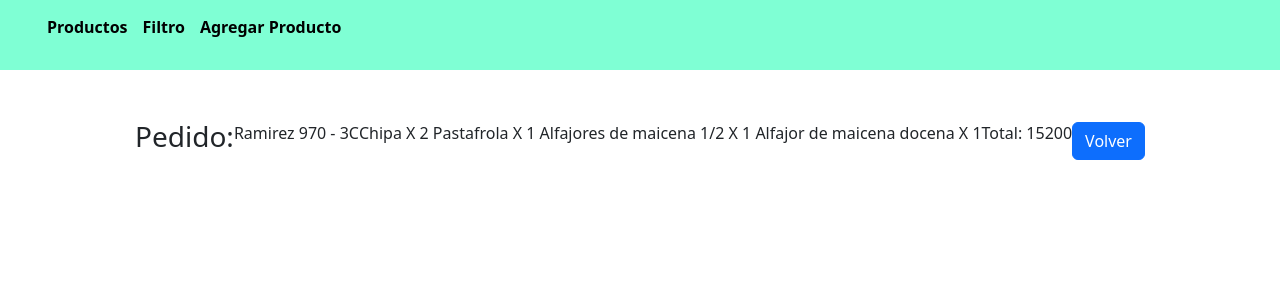
After one commit to rodrigoMRAM/ventas-jade, a Django app: page /ultimo_producto/ in a window 1280 px wide. The commit adds this page. Shown: the top 300 px of the page. Run offline with Django 5.2, Linux system fonts and the light colour scheme; data comes from the database, SQL or seed files in the repository; both versions use the stored data as it was after the commit.

Commit message:
seccion ultimo pedido

```diff
--- a/Jade/forms.py
+++ b/Jade/forms.py
@@ -13,6 +13,11 @@ class FormularioDeVentas(forms.ModelForm):
         #         'disabled': 'true'
         #     }) }
 
+class FormularioProductos(forms.ModelForm):
+    class Meta:
+        model= Producto
+        fields = ["nombre" , "precio"]
+
 
 class FiltroPorFecha(forms.Form):
     fecha = forms.DateField(
--- a/Jade/models.py
+++ b/Jade/models.py
@@ -15,7 +15,7 @@ DIRECIONES = (
 class Producto(models.Model):
     nombre = models.CharField(max_length=100)
     precio = models.IntegerField()
-    cantidad = models.IntegerField()
+    cantidad = models.IntegerField(default=0)
 
     def __str__(self):
         return f"{self.nombre}- Precio:  {self.precio}"
--- a/Jade/static/Jade/css/style.css
+++ b/Jade/static/Jade/css/style.css
@@ -100,3 +100,10 @@ ul{
     margin-top: 30px;
     margin-bottom: 30px;
 }
+
+.pedido{
+    display: flex;
+    width: 100%;
+    justify-content: center;
+    align-items: center;
+}
--- a/Jade/urls.py
+++ b/Jade/urls.py
@@ -1,10 +1,15 @@
 from django.contrib import admin
 from django.urls import  path
-from .views import inicio , mostrar_producto, filtro_por_fecha, ProductoUpdate
+from .views import inicio , mostrar_producto, filtro_por_fecha, ProductoUpdate, agregar_producto , EliminarProducto, ultimo_producto
 
 urlpatterns = [
-    path("",  inicio, name="home"),
-    path("productos/" , mostrar_producto, name="productos"),
+    # path("",  inicio, name="home"),
+    path("" , mostrar_producto, name="productos"),
+    path("agregar/" , agregar_producto, name="agregar"),
     path('filtro/', filtro_por_fecha, name='filtro'),
+    path('ultimo_producto/', ultimo_producto, name='ultimo_producto'),
     path(r'^editar/(?P<pk>\d+)$', ProductoUpdate.as_view(), name="editar"),
+    path("productos/<pk>/delete" ,EliminarProducto.as_view(),name="eliminar"),
+
+
 ]
--- a/Jade/views.py
+++ b/Jade/views.py
@@ -1,7 +1,9 @@
-from django.shortcuts import render
-from .forms import FormularioDeVentas, FiltroPorFecha
+from django.shortcuts import redirect, render
+from .forms import FormularioDeVentas, FiltroPorFecha , FormularioProductos
 from .models import Producto, Ventas
-from django.views.generic import UpdateView
+from django.views.generic import UpdateView, DeleteView
+from django.db.models import Sum
+from django.urls import reverse_lazy
 # Create your views here.
 
 def inicio(request):
@@ -19,13 +21,13 @@ def mostrar_producto(request):
         print(formulario)
         if formulario.is_valid:
             formulario.save()
-            return render(request, 'listado.html', {"productos": productos, "formulario" : formulario})
+            return redirect("ultimo_producto")
+            # return render(request, 'listado.html', {"productos": productos, "formulario" : formulario})
     else:
         formulario = FormularioDeVentas()
     return render(request, 'listado.html', {"productos": productos, "formulario" : formulario})
 
 
-from django.db.models import Sum
 
 def filtro_por_fecha(request):
     form = FiltroPorFecha(request.POST or None)
@@ -50,3 +52,25 @@ class ProductoUpdate(UpdateView):
     model = Producto
     success_url = "/productos/"
     fields = ['nombre', 'precio']
+
+
+def agregar_producto(request):
+    productos = Producto.objects.all()
+    if request.method == "POST":
+        formulario = FormularioProductos(request.POST)
+        print(formulario)
+        if formulario.is_valid:
+            formulario.save()
+            return redirect("productos")
+            # return render(request, 'listado.html', {"productos": productos, "formulario" : formulario})
+    else:
+        formulario = FormularioProductos()
+    return render(request, 'addProduct.html', {"productos": productos, "formulario" : formulario})
+
+class EliminarProducto(DeleteView):
+    model = Producto
+    success_url = reverse_lazy('editar')
+
+def ultimo_producto(request):
+    producto = Ventas.objects.latest('id')
+    return render(request, "ultimoProducto.html" ,{"producto" : producto})
--- a/templates/index.html
+++ b/templates/index.html
@@ -15,8 +15,9 @@
 <body>
     <nav>
         <ul>
-            <li><a href="{% url "productos" %}">Products</a></li>
+            <li><a href="{% url "productos" %}">Productos</a></li>
             <li><a href="{% url "filtro" %}">Filtro</a></li>
+            <li><a href="{% url "agregar" %}">Agregar Producto</a></li>
         </ul>
     </nav>
      {% block Content %}
--- a/templates/listado.html
+++ b/templates/listado.html
@@ -43,7 +43,7 @@
                 <ul class="lista">
 
                 </ul>
-                <input class="btn btn-primary" type="submit" value="Agregar">
+                <input class="btn btn-primary"  type="submit" value="Agregar">
             </form>
         </div>
     </div>
--- /dev/null
+++ b/templates/ultimoProducto.html
@@ -0,0 +1,11 @@
+{% extends "index.html" %}
+{% block Content %}
+    <div class="pedido">
+        <h3>Pedido:</h3>
+        <p>{{producto.direccion}} - {{producto.piso}}{{producto.departamento}}</p>
+        <p>{{producto.descripcion}}</p>
+        <p>Total: {{producto.total}}</p>
+        <a class="btn btn-primary" href={% url "productos" %}>Volver</a>
+    </div>
+
+{% endblock Content %}
```
Also changed, not shown: templates/addProduct.html (added, +32 -0 lines), db.sqlite3.
